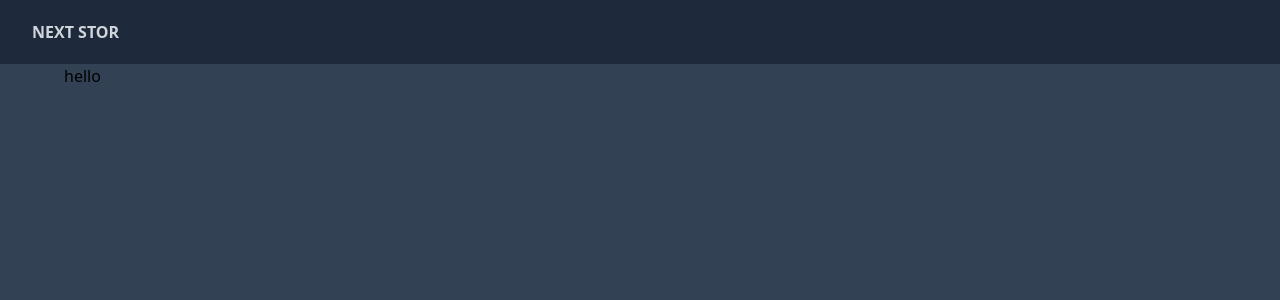
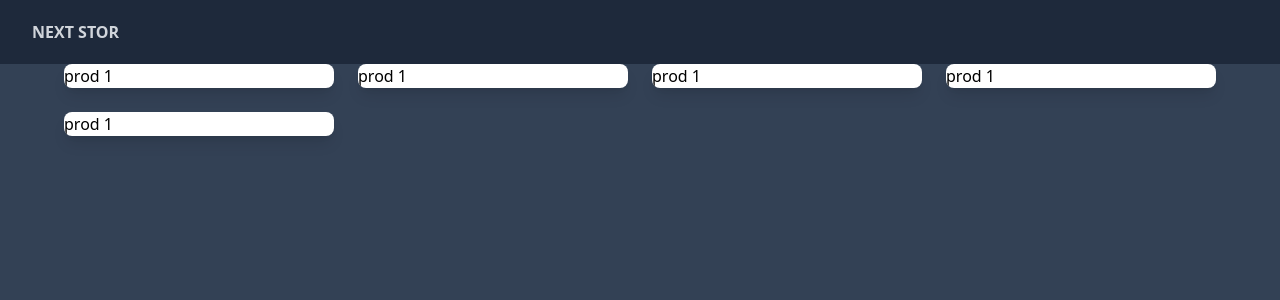
Before and after one commit to danilobrayann/Ecomece, a Next.js app in the folder ecomece/: page / in a window 1280 px wide. Shown: the top 300 px of the page. Built offline with nearby package versions, Linux system fonts and the light colour scheme.

Commit message:
feat: list new product

```diff
--- a/ecomece/src/app/page.tsx
+++ b/ecomece/src/app/page.tsx
@@ -1,9 +1,30 @@
 
 export default function Home() {
   return (
-   <main>
-   <h1> hello</h1>
+   <div className="max-w-7xl mx-auto px-8 sm:px-8 lg:px-0">
+   <div className="grid grid-cols-1  sm:grid-cols-2  md:grid-cols-3 lg:grid-cols-4 gap-10 xl:gap-6">
 
-   </main>
+    <div className="bg-white shadow-lg rounded-lg overflow-hidden">
+      prod 1
+    </div>
+
+    <div className="bg-white shadow-lg rounded-lg overflow-hidden">
+      prod 1
+    </div>
+
+    <div className="bg-white shadow-lg rounded-lg overflow-hidden">
+      prod 1
+    </div>
+
+    <div className="bg-white shadow-lg rounded-lg overflow-hidden">
+      prod 1
+    </div>
+
+    <div className="bg-white shadow-lg rounded-lg overflow-hidden">
+      prod 1
+    </div>
+
+   </div>
+   </div>
   )
 }
```
